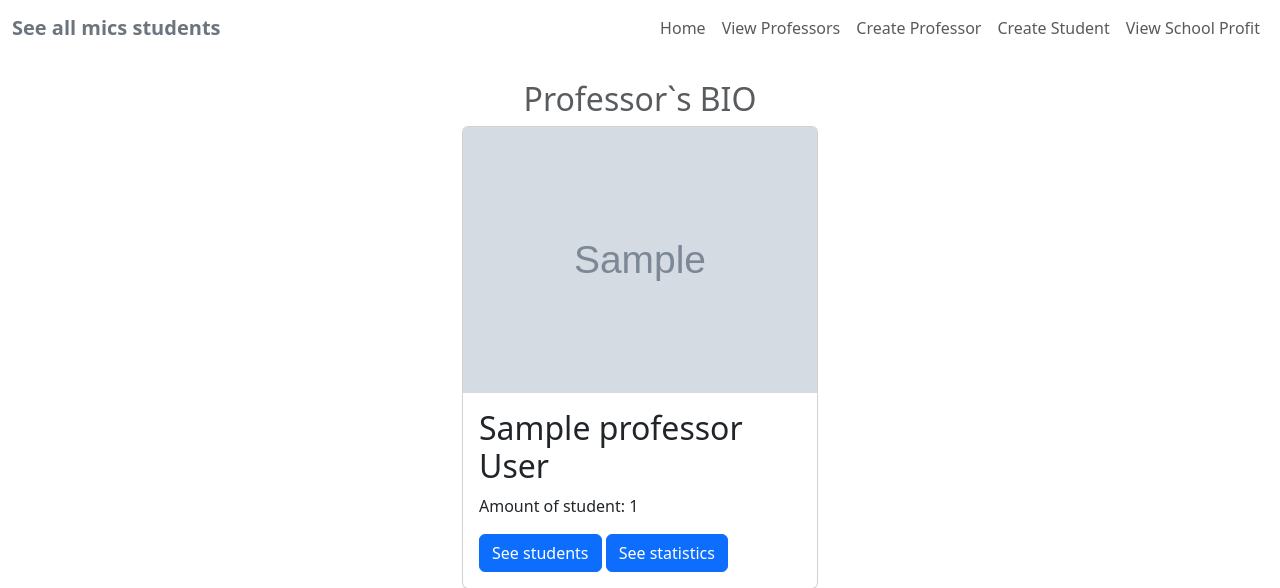
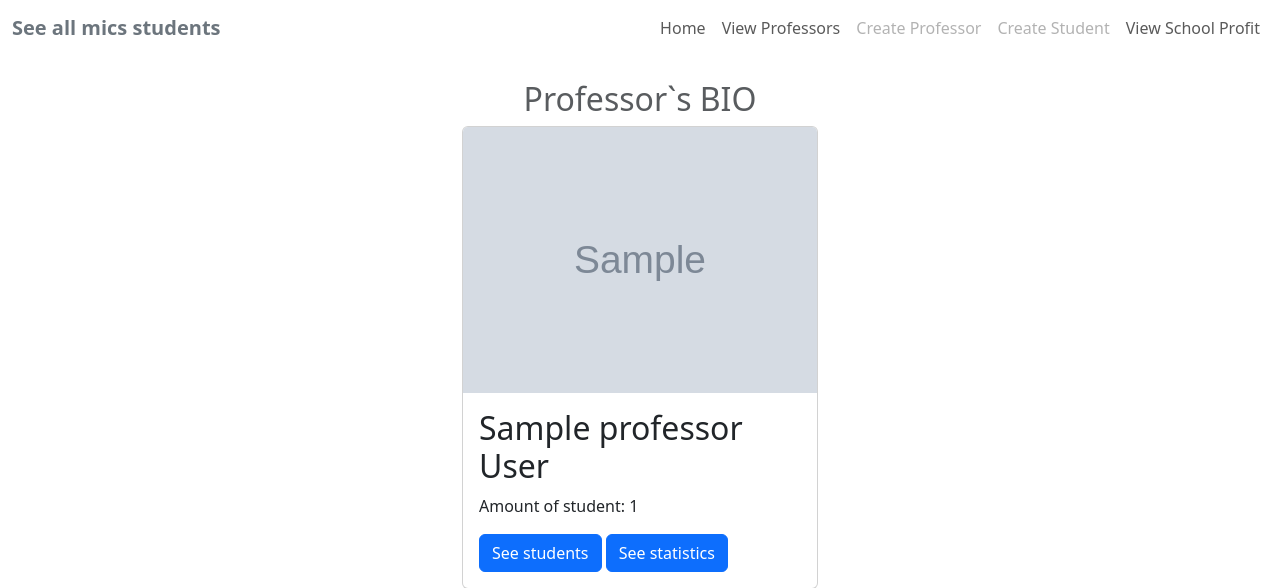
Before and after one commit to Kiri-hub/micsfin, a Django app: page /professor/1/ in a window 1280 px wide. Shown: the top 588 px of the page. Run offline with Django 5.2, Linux system fonts and the light colour scheme; tables that the repository leaves empty hold one stand-in row (values such as "Sample post"); grey boxes marked "Sample" are stand-in pictures; some libraries are stand-ins or nearby versions.

Commit message:
Htmls corected, disabeled incoplite links

```diff
--- a/analytics/templates/analytics/base.html
+++ b/analytics/templates/analytics/base.html
@@ -31,10 +31,10 @@
                   <a class="nav-link" aria-current="page" href="{% url 'view_professors' %}">View Professors</a>
                 </li>
                 <li class="nav-item">
-                  <a class="nav-link" aria-current="page" href="{% url 'create_professor'%}">Create Professor</a>
+                  <a class="nav-link disabled" aria-current="page" href="{% url 'create_professor'%}">Create Professor</a>
                 </li>
                 <li class="nav-item">
-                  <a class="nav-link" aria-current="page" href="{% url 'create_student'%}">Create Student</a>
+                  <a class="nav-link disabled" aria-current="page" href="{% url 'create_student'%}">Create Student</a>
                 </li>
                 <li class="nav-item">
                   <a class="nav-link" aria-current="page" href="{% url 'view_school_profit'%}">View School Profit</a>
--- a/analytics/templates/analytics/view_professor.html
+++ b/analytics/templates/analytics/view_professor.html
@@ -1,4 +1,4 @@
-{% extends "analytics/base.html" %}
+ {% extends "analytics/base.html" %}
 
 {% block title %}Homepage - MICS{% endblock %}
 
@@ -9,7 +9,7 @@
     <div class="row justify-content-center">
         <div class="col-lg-4 col-md-6 col-sm-12">
             <div class="card">
-              <img src="{{ professor.professor_picture.url }}" class="card-img-top">
+              <img src="{{professor.professor_picture}}" class="card-img-top">
               <div class="card-body">
                     <h2>{{professor.name}} {{professor.surname}}</h2>
                     <p>Amount of student: {{ professor.professor_students_num }}</p>
```
Also changed, not shown: professors_pics/photo_2025-05-29_23-46-10.jpg (added).
